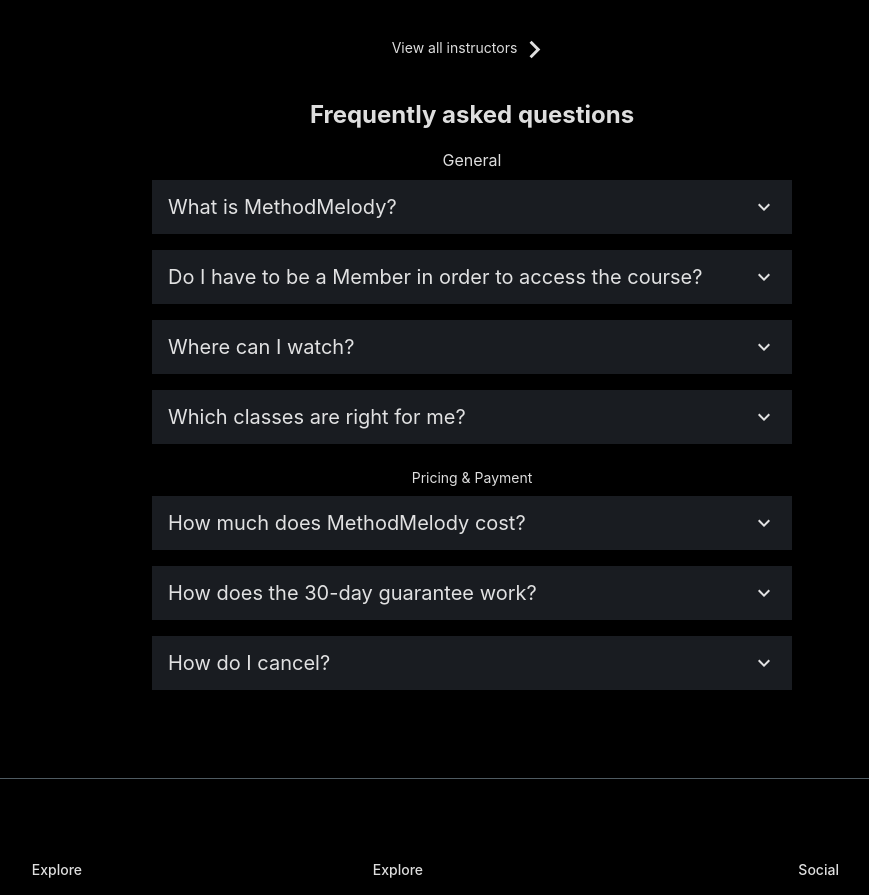
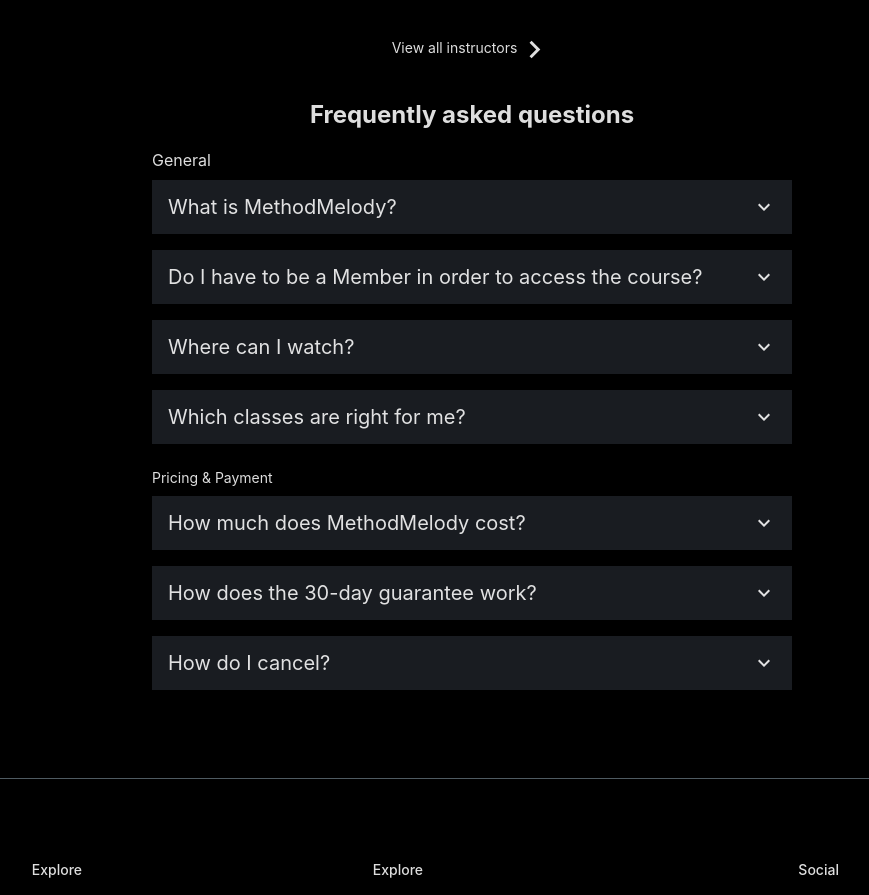
Before and after one commit to shanewas/melody, a React (Create React App) app in the folder frontend/: page / in a window 1280 px wide. Shown: the part 2907-3802 px from the top of the page, without its empty margins (168-1037 px from the left). Built offline with nearby package versions, Linux system fonts and the light colour scheme.

Commit message:
General and Pricing & Payment Typography align=left

```diff
--- a/frontend/src/components/FAQView.js
+++ b/frontend/src/components/FAQView.js
@@ -23,7 +23,7 @@
         container
         direction="column"
         justify="center"
-        alignItems="center"
+        alignContent="center"
         className={classes.root}
       >
         <Grid item>
@@ -33,7 +33,7 @@
         </Grid>
 
         <Grid item>
-          <Typography className={classes.Typography}>
+          <Typography className={classes.Typography} align="left">
             General
           </Typography>
         </Grid>
@@ -71,7 +71,7 @@
           />
         </Grid>
         <Grid>
-          <Typography variant="P" component="P" className={classes.Typography}>
+          <Typography variant="P" component="P" className={classes.Typography} align="left">
             Pricing & Payment
           </Typography>
         </Grid>
```
